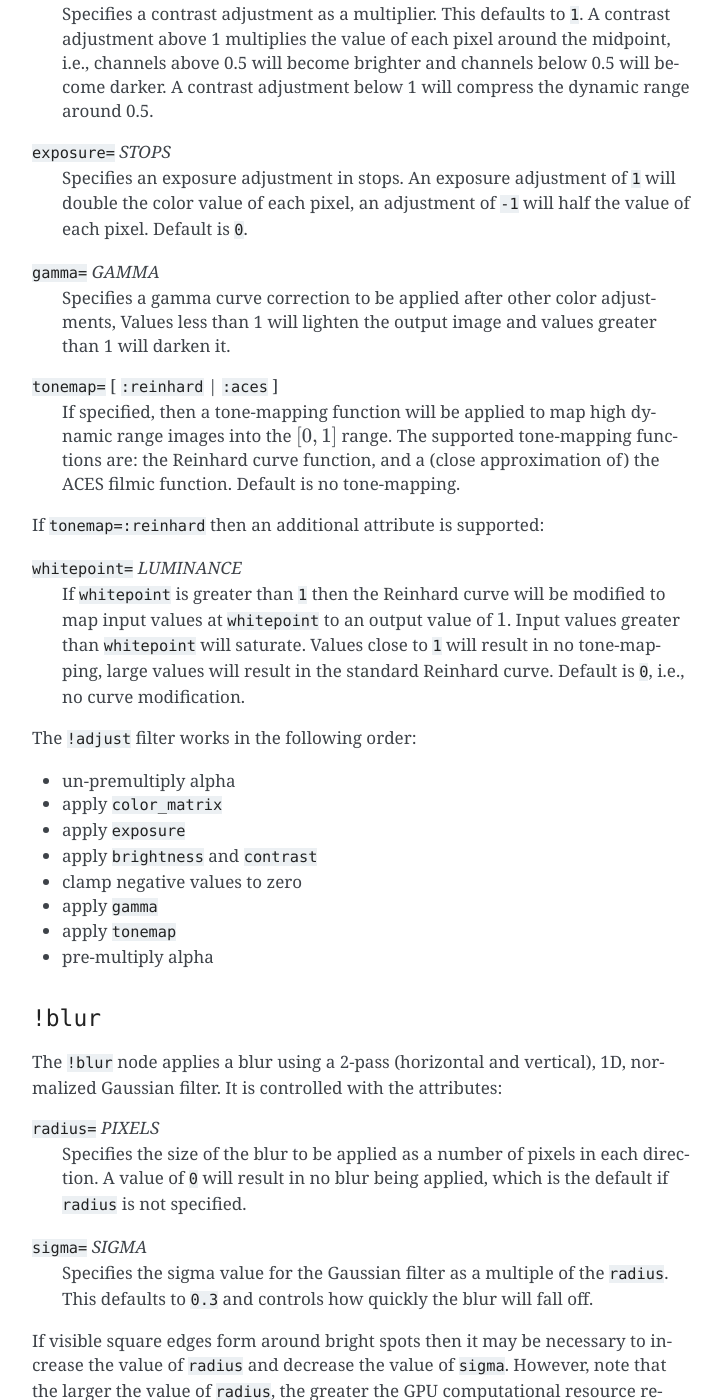
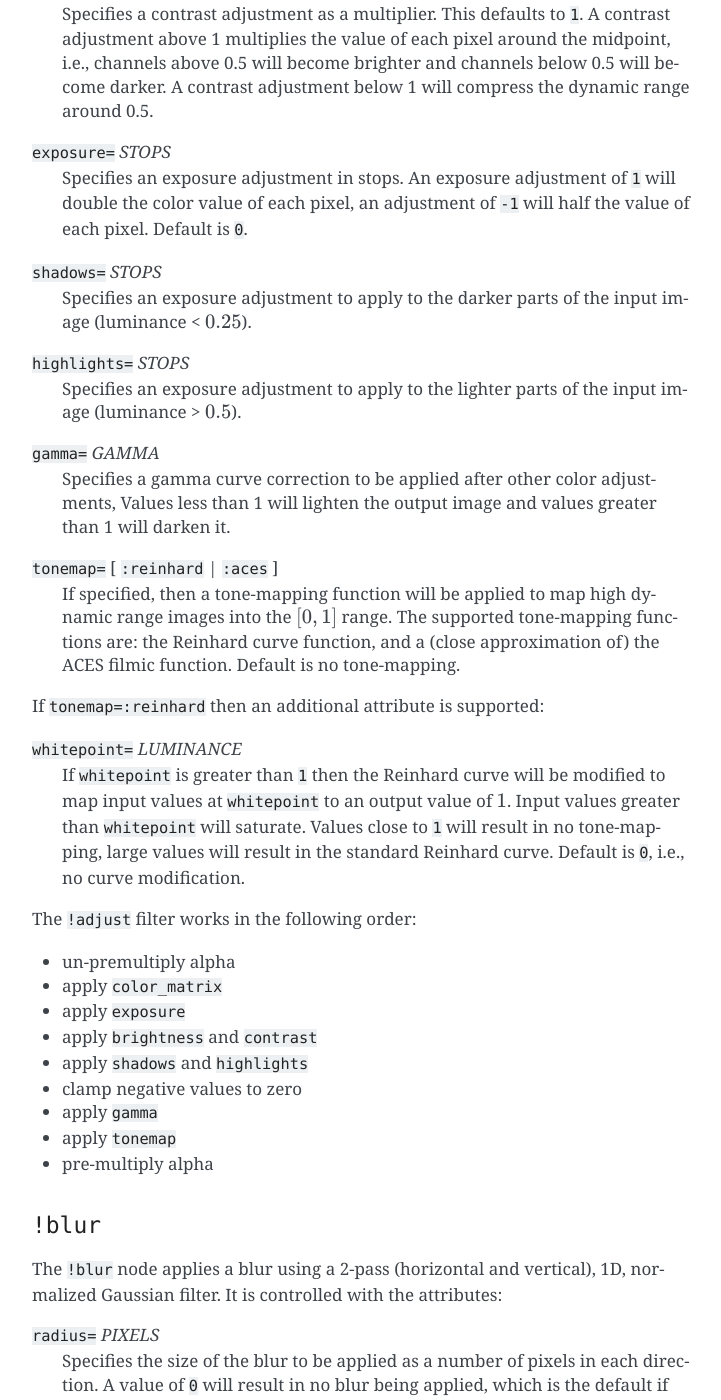
Before and after one commit to jonathanhogg/flitter, a Sphinx documentation site: the page built from docs/windows.md, in a window 1280 px wide and 1400 px high, scrolled down 14571 px. Shown: the whole window, without its empty margins (388-1109 px from the left). Built offline with Sphinx 7.4.7, drawn with Linux system fonts in a browser that asks for light colours.

Commit message:
New `shadows` and `highlights` attributes for `!adjust`

```diff
--- a/docs/windows.md
+++ b/docs/windows.md
@@ -645,6 +645,14 @@ range around 0.5.
 double the color value of each pixel, an adjustment of `-1` will half the value
 of each pixel. Default is `0`.
 
+`shadows=` *STOPS*
+: Specifies an exposure adjustment to apply to the darker parts of the input
+image (luminance < $0.25$).
+
+`highlights=` *STOPS*
+: Specifies an exposure adjustment to apply to the lighter parts of the input
+image (luminance > $0.5$).
+
 `gamma=` *GAMMA*
 : Specifies a gamma curve correction to be applied after other color
 adjustments, Values less than 1 will lighten the output image and values
@@ -671,6 +679,7 @@ The `!adjust` filter works in the following order:
 - apply `color_matrix`
 - apply `exposure`
 - apply `brightness` and `contrast`
+- apply `shadows` and `highlights`
 - clamp negative values to zero
 - apply `gamma`
 - apply `tonemap`
```
Also changed, not shown: 4 other files.
